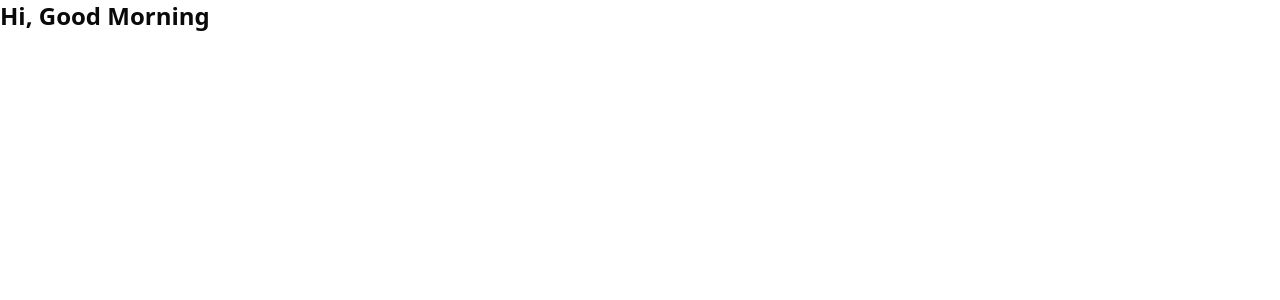
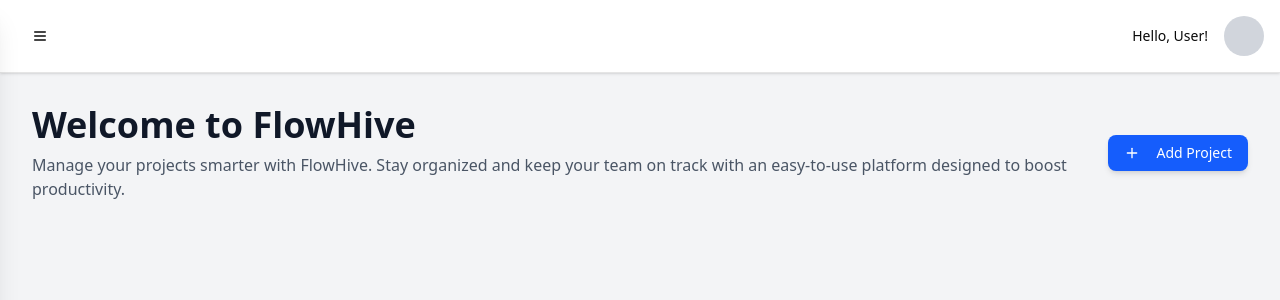
Before and after one commit to Yasowant/FlowHive, a Next.js app: page /dashboard in a window 1280 px wide. Before the commit this address had no page. Shown: the top 300 px of the page. Built offline with nearby package versions, Linux system fonts and the light colour scheme.

Commit message:
dashboard designe started

```diff
--- a/src/app/dashboard/page.tsx
+++ b/src/app/dashboard/page.tsx
@@ -1,13 +1,54 @@
 'use client';
 
-import withAuth from '@/hoc/withAuth';
+import { SidebarProvider } from '@/components/ui/sidebar-context';
+import { Sidebar } from '@/components/ui/sidebar';
+import { Header } from '@/components/ui/header';
+import { Button } from '@/components/ui/button';
+import { Plus } from 'lucide-react';
 
-function Dashboard() {
+export default function Dashboard() {
+  const handleAddProject = () => {
+    console.log('Add Project Clicked');
+    // Add your logic for adding a new project here
+  };
+
   return (
-    <div>
-      <h1 className="text-2xl font-bold">Hi, Good Morning</h1>
-    </div>
+    <SidebarProvider>
+      <div className="flex h-screen">
+        {/* Sidebar */}
+        <Sidebar />
+
+        {/* Main Content */}
+        <div className="flex-1 flex flex-col bg-gray-100">
+          {/* Header */}
+          <Header />
+
+          {/* Main Section */}
+          <main className="p-8">
+            {/* Title and Add Project Button */}
+            <div className="flex flex-col md:flex-row justify-between items-start md:items-center mb-6">
+              <div>
+                <h1 className="text-4xl font-extrabold text-gray-900">
+                  Welcome to FlowHive
+                </h1>
+                <p className="mt-2 text-gray-600">
+                  Manage your projects smarter with FlowHive. Stay organized and
+                  keep your team on track with an easy-to-use platform designed
+                  to boost productivity.
+                </p>
+              </div>
+              {/* Add Project Button */}
+              <Button
+                onClick={handleAddProject}
+                className="mt-4 md:mt-0 bg-blue-600 hover:bg-blue-500 text-white rounded-md shadow-md"
+              >
+                <Plus className="mr-2 w-5 h-5" />
+                Add Project
+              </Button>
+            </div>
+          </main>
+        </div>
+      </div>
+    </SidebarProvider>
   );
 }
-
-export default withAuth(Dashboard);
--- a/src/app/layout.tsx
+++ b/src/app/layout.tsx
@@ -13,8 +13,9 @@
 });
 
 export const metadata: Metadata = {
-  title: 'Create Next App',
-  description: 'Generated by create next app',
+  title: 'FlowHive - Smart Project Management',
+  description:
+    'FlowHive helps you manage projects smarter. Stay organized and keep your team on track with a powerful and easy-to-use platform.',
 };
 
 export default function RootLayout({
--- /dev/null
+++ b/src/components/ui/header.tsx
@@ -0,0 +1,19 @@
+import { useSidebar } from './sidebar-context';
+import { Menu } from 'lucide-react';
+import { Button } from '@/components/ui/button';
+
+export function Header() {
+  const { toggleSidebar } = useSidebar();
+
+  return (
+    <header className="flex items-center justify-between p-4 bg-white border-b shadow-sm">
+      <Button variant="ghost" onClick={toggleSidebar}>
+        <Menu className="w-6 h-6" />
+      </Button>
+      <div className="flex items-center gap-4">
+        <div className="text-sm">Hello, User!</div>
+        <div className="w-10 h-10 bg-gray-300 rounded-full" />
+      </div>
+    </header>
+  );
+}
--- /dev/null
+++ b/src/components/ui/sidebar-context.tsx
@@ -0,0 +1,28 @@
+import { createContext, useContext, useState, ReactNode } from 'react';
+
+interface SidebarContextType {
+  isOpen: boolean;
+  toggleSidebar: () => void;
+}
+
+const SidebarContext = createContext<SidebarContextType | undefined>(undefined);
+
+export function SidebarProvider({ children }: { children: ReactNode }) {
+  const [isOpen, setIsOpen] = useState(false);
+
+  const toggleSidebar = () => setIsOpen((prev) => !prev);
+
+  return (
+    <SidebarContext.Provider value={{ isOpen, toggleSidebar }}>
+      {children}
+    </SidebarContext.Provider>
+  );
+}
+
+export function useSidebar() {
+  const context = useContext(SidebarContext);
+  if (!context) {
+    throw new Error('useSidebar must be used within a SidebarProvider.');
+  }
+  return context;
+}
--- /dev/null
+++ b/src/components/ui/sidebar.tsx
@@ -0,0 +1,96 @@
+'use client';
+
+import { useSidebar } from './sidebar-context';
+import { cn } from '@/lib/utils';
+import { Button } from '@/components/ui/button';
+import { Home, Settings, Users, List, Plus, Menu } from 'lucide-react';
+
+export function Sidebar() {
+  const { isOpen, toggleSidebar } = useSidebar();
+
+  return (
+    <>
+      {/* Overlay */}
+      {isOpen && (
+        <div
+          className="fixed inset-0 bg-black opacity-40 z-40"
+          onClick={toggleSidebar}
+        />
+      )}
+
+      {/* Sidebar */}
+      <div
+        className={cn(
+          'fixed left-0 top-0 h-full w-64 bg-gray-900 text-white transition-transform z-50 shadow-xl',
+          isOpen ? 'translate-x-0' : '-translate-x-full'
+        )}
+      >
+        {/* Header */}
+        <div className="p-4 border-b border-gray-700 flex justify-between items-center">
+          <h2 className="text-xl font-bold">FlowHive</h2>
+          <Button
+            variant="ghost"
+            size="icon"
+            onClick={toggleSidebar}
+            className="hover:bg-gray-800"
+          >
+            <Menu className="h-5 w-5" />
+          </Button>
+        </div>
+
+        {/* Add Project Button */}
+        <div className="p-4">
+          <Button
+            onClick={() => console.log('Add Project')}
+            className="w-full bg-blue-600 hover:bg-blue-500"
+          >
+            <Plus className="mr-2 h-5 w-5" />
+            Add Project
+          </Button>
+        </div>
+
+        {/* Navigation Links */}
+        <nav className="mt-2">
+          <ul>
+            <li>
+              <a
+                href="#"
+                className="flex items-center gap-3 p-3 hover:bg-gray-800 rounded-md"
+              >
+                <Home className="w-5 h-5" />
+                Dashboard
+              </a>
+            </li>
+            <li>
+              <a
+                href="#"
+                className="flex items-center gap-3 p-3 hover:bg-gray-800 rounded-md"
+              >
+                <List className="w-5 h-5" />
+                Projects
+              </a>
+            </li>
+            <li>
+              <a
+                href="#"
+                className="flex items-center gap-3 p-3 hover:bg-gray-800 rounded-md"
+              >
+                <Users className="w-5 h-5" />
+                Team
+              </a>
+            </li>
+            <li>
+              <a
+                href="#"
+                className="flex items-center gap-3 p-3 hover:bg-gray-800 rounded-md"
+              >
+                <Settings className="w-5 h-5" />
+                Settings
+              </a>
+            </li>
+          </ul>
+        </nav>
+      </div>
+    </>
+  );
+}
```
